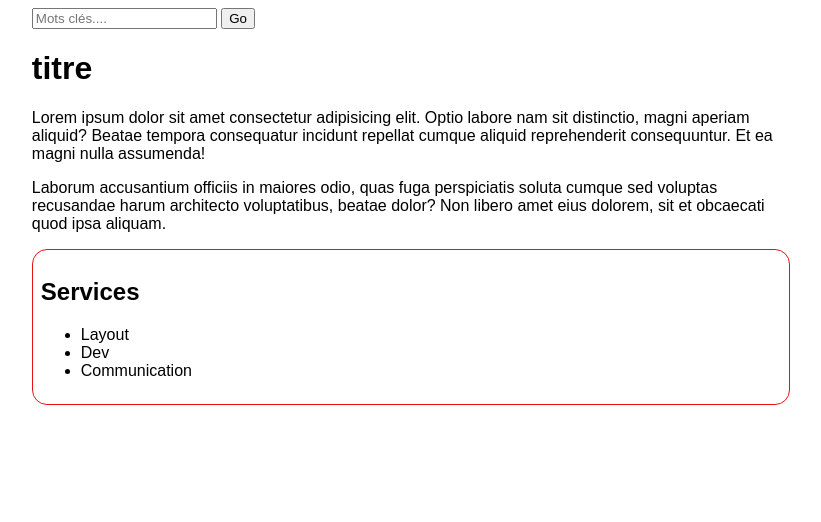
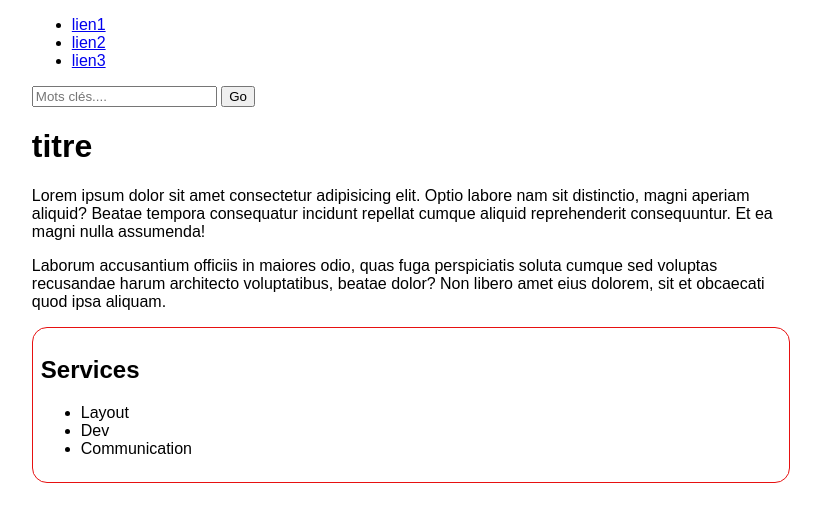
Before and after one commit to pcharli/ingrwi19, a plain HTML site: page index.html in a window 1280 px wide. Shown: the whole page, without its empty margins (229-1050 px from the left). Drawn offline with Linux system fonts and the light colour scheme.

Commit message:
ajoute du menu

```diff
--- a/index.html
+++ b/index.html
@@ -10,6 +10,13 @@
 <body>
     <main>
         <header>
+            <nav>
+                <ul>
+                    <li><a href="#">lien1</a></li>
+                    <li><a href="#">lien2</a></li>
+                    <li><a href="#">lien3</a></li>
+                </ul>
+            </nav>
             <form action="" class="search_form">
                 <label for="keywords">Recherche</label>
                 <input type="search" id="keywords" placeholder="Mots clés....">
```
